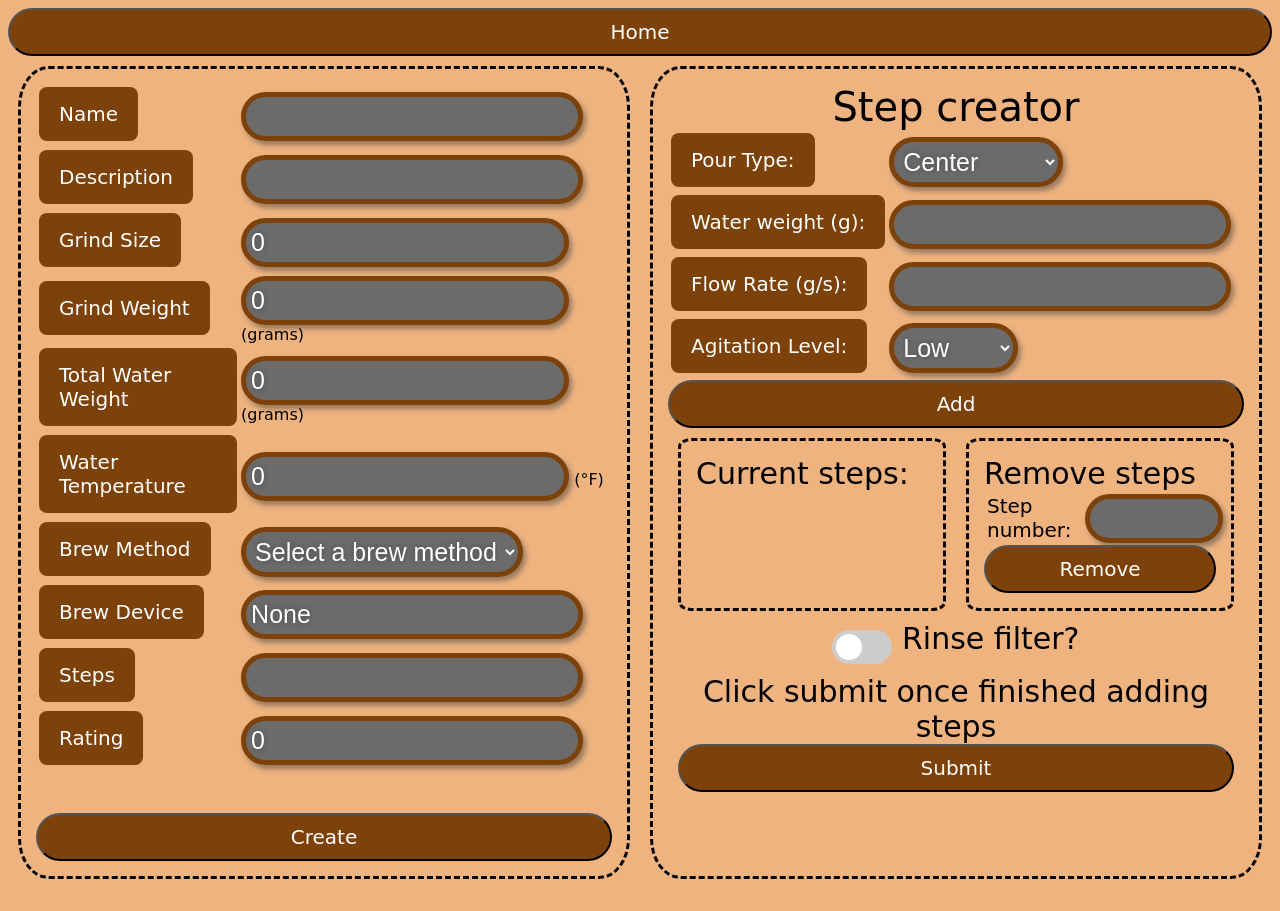
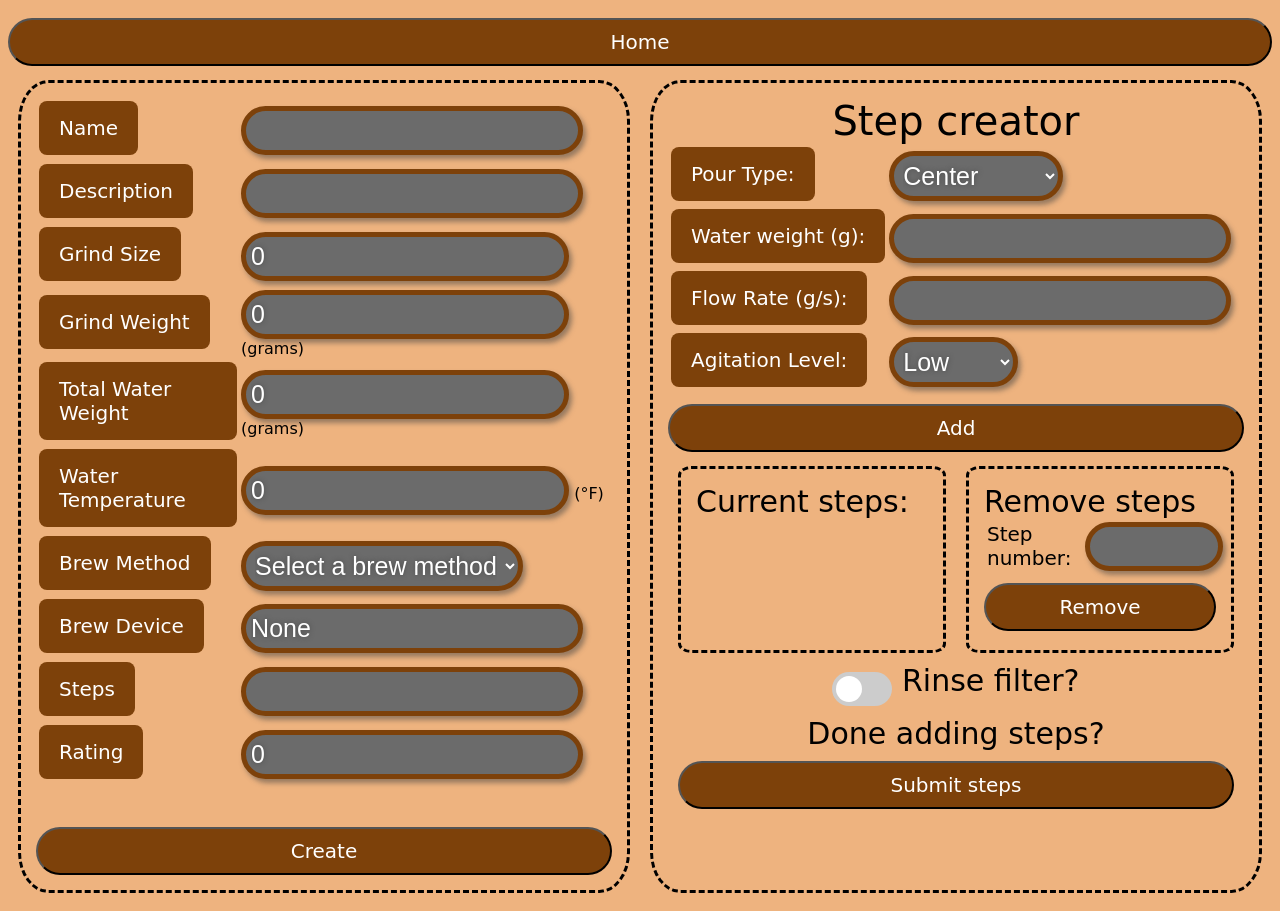
Before and after one commit to Quarks-1/Pour-over-and-over, a Django app: page /create_profile in a window 1280 px wide. Before the commit the page ends 879 px from the top, so only its background shows below. Run offline with Django 4.2, Linux system fonts and the light colour scheme.

Commit message:
misc ui fix

```diff
--- a/pourover/static/css/create_profile.css
+++ b/pourover/static/css/create_profile.css
@@ -105,11 +105,11 @@ label {
 }
 
   input:checked + .slider {
-    background-color: #2196F3;
+    background-color: #7d410a;
 }
 
   input:focus + .slider {
-    box-shadow: 0 0 1px #2196F3;
+    box-shadow: 0 0 1px #7d410a;
 }
 
   input:checked + .slider:before {
@@ -152,6 +152,8 @@ button {
     text-decoration: none;
     width: 100%;
     font-family: "Comic Sans MS", "Comic Sans", cursive;
+    margin-top: 10px;
+    margin-bottom: 4px;
 
 }
 button:hover {
--- a/pourover/templates/pourover/create_profile.html
+++ b/pourover/templates/pourover/create_profile.html
@@ -124,8 +124,8 @@
                 <span class='rinse-span'>Rinse filter?</span>
             </div>
             <div class='submit_div'>
-                <span class='submit_span'>Click submit once finished adding steps</span><br>
-                <button id='id_submitSteps' type="button" onclick="submitSteps()">Submit</button>
+                <span class='submit_span'>Done adding steps?</span><br>
+                <button id='id_submitSteps' type="button" onclick="submitSteps()">Submit steps</button>
             </div>
         </div>
 
```
